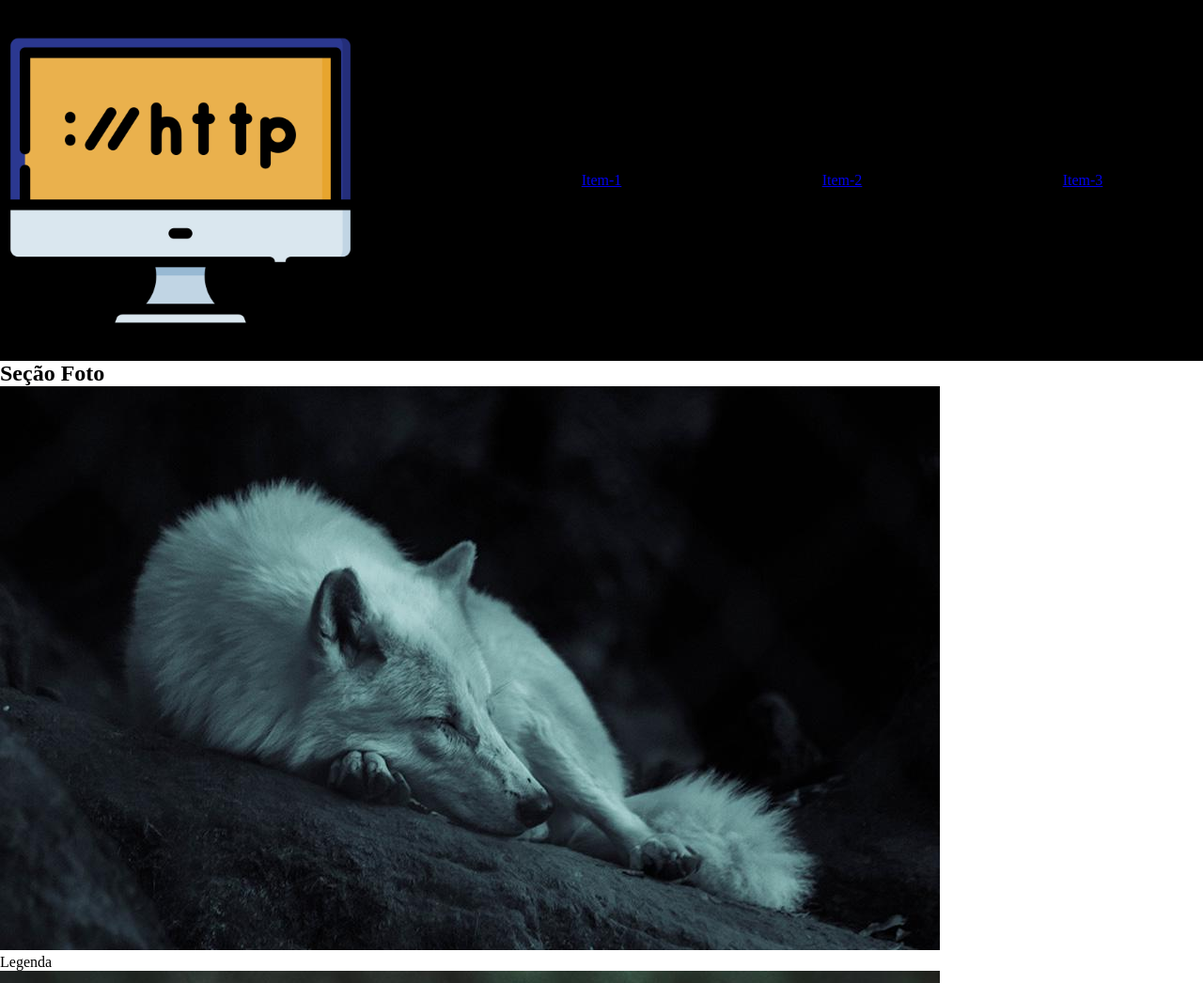
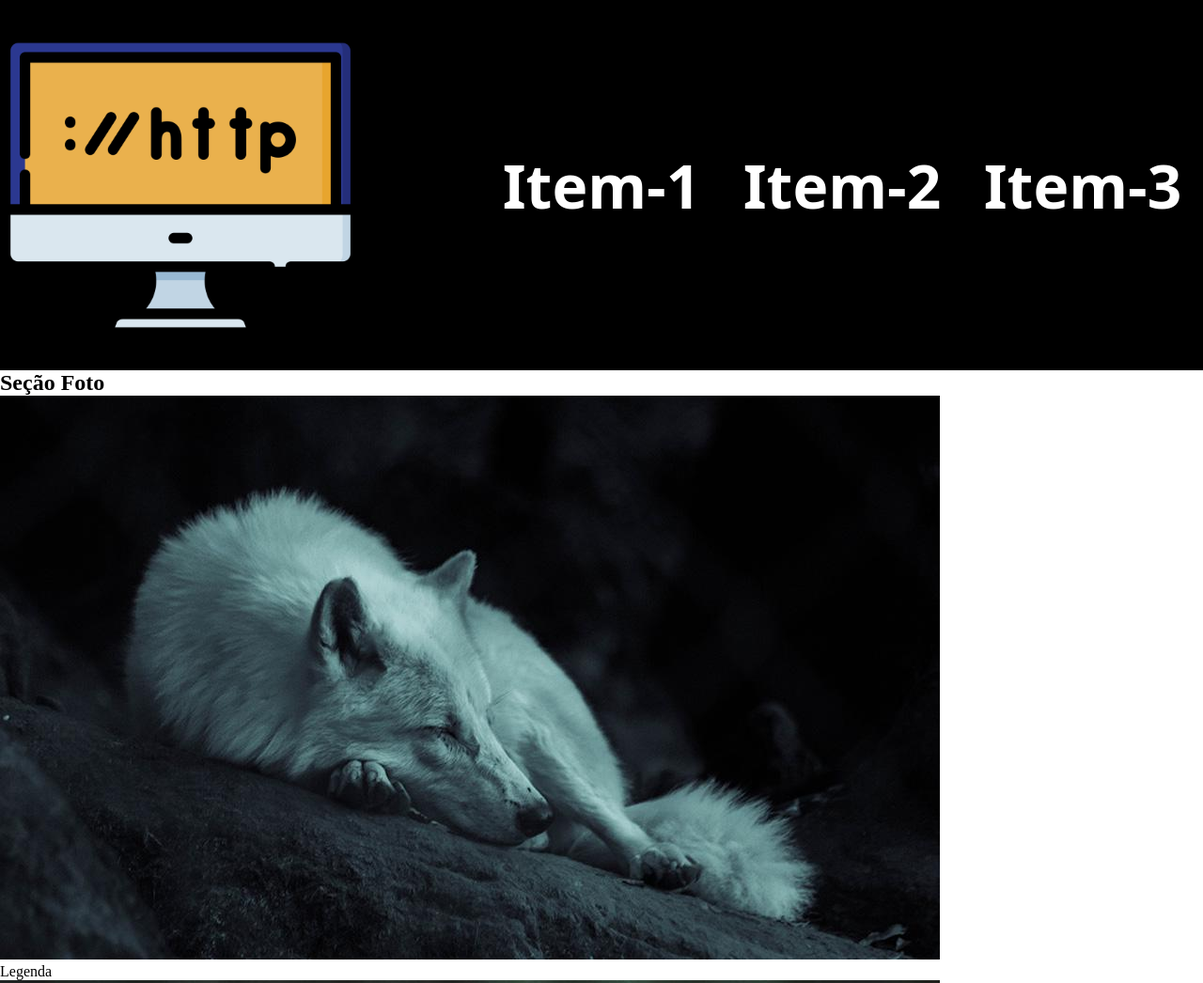
Before and after one commit to 1TDSPV-2023/rm551211, a plain HTML site: page index.html in a window 1280 px wide. Shown: the top 1046 px of the page at 94% size. Drawn offline with Linux system fonts and the light colour scheme.

Commit message:
os estilos das tags a especificos foram criados

```diff
--- a/CSS/estilo.css
+++ b/CSS/estilo.css
@@ -13,10 +13,9 @@
 }
 
 .cabecalho img{
-    width:30%;
+    width: 30%;
     max-width: 30%;
-    display:block ;
-
+    display: block;
 }
 
 .cabecalho nav{
@@ -26,3 +25,19 @@
     height: 100%;
     flex-wrap: wrap;
 }
+
+.cabecalho a{
+    text-decoration: none;
+    font-size: 4em;
+    font-family: system-ui, -apple-system, BlinkMacSystemFont, 'Segoe UI', Roboto, Oxygen, Ubuntu, Cantarell, 'Open Sans', 'Helvetica Neue', sans-serif;
+    font-weight: 700;
+    color: #fff;
+    text-align: center;
+    padding: 20% 0;
+}
+
+.cabecalho a:hover{
+    background-color: #fff;
+   color: #000000;
+
+}
```
